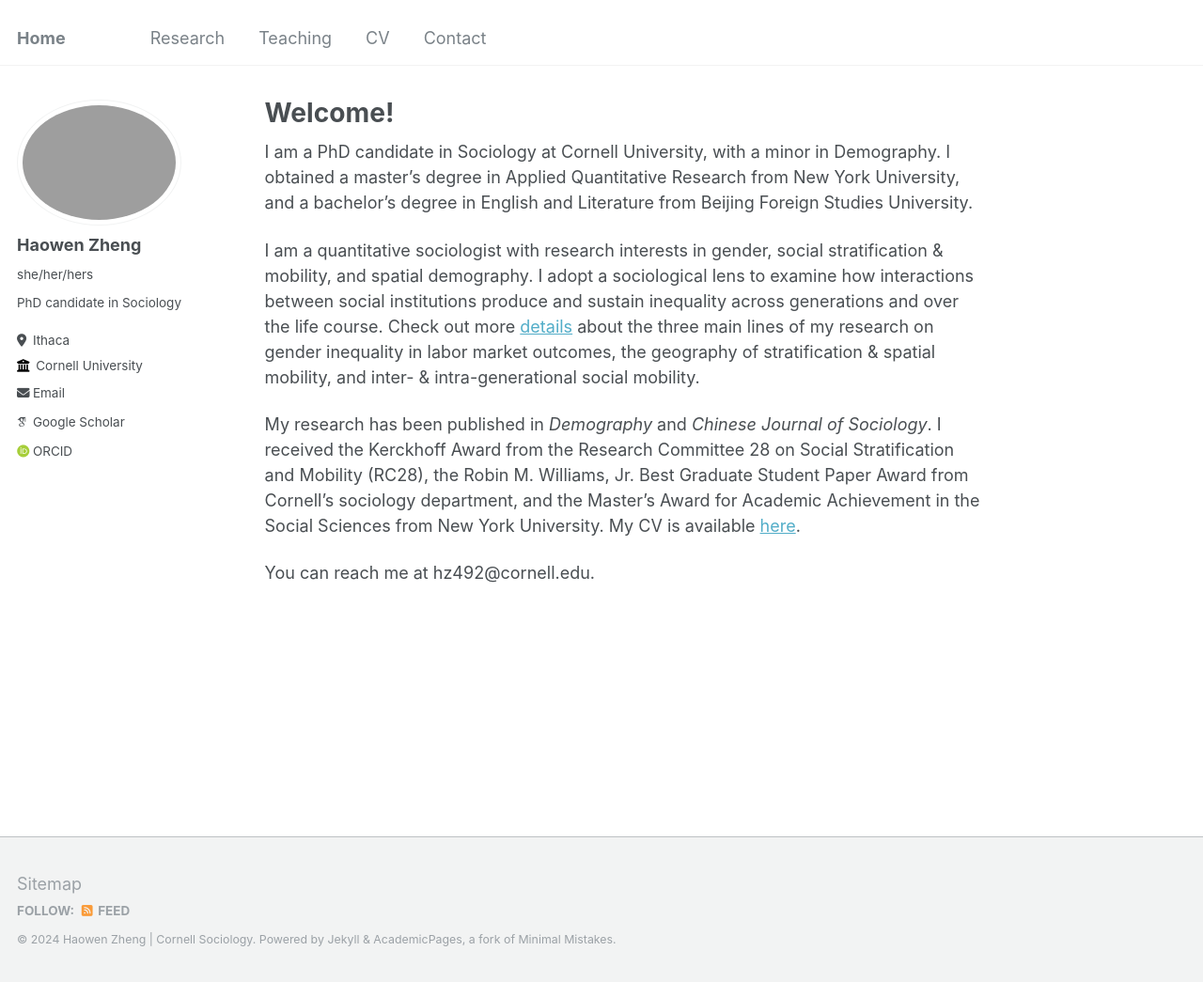
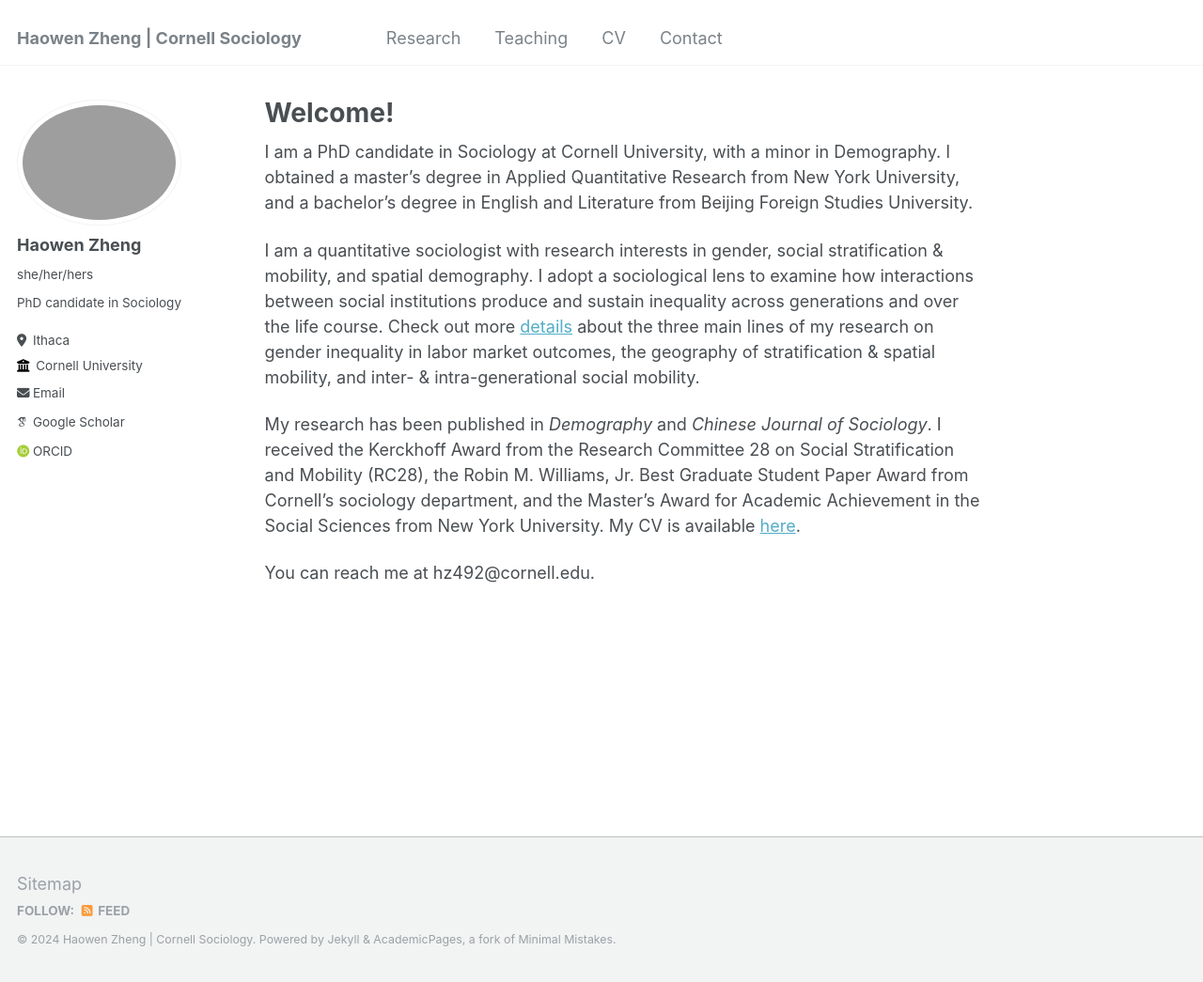
Before and after one commit to haowenzhg/haowenzhg.github.io, a Jekyll site: the page built from _pages/about.md, in a window 1280 px wide and 1045 px high. Shown: the whole window at 94% size. Built offline with Jekyll 4.4.1, drawn with Linux system fonts in a browser that asks for light colours; some web fonts are replaced.

Commit message:
Update _config.yml

```diff
--- a/_config.yml
+++ b/_config.yml
@@ -10,7 +10,7 @@
 
 # Basic Site Settings
 locale                   : "en-US"
-title                    : "Home"
+title                    : "Haowen Zheng | Cornell Sociology"
 title_separator          : "-"
 name                     : &name "Haowen Zheng | Cornell Sociology"
 description              : &description
@@ -67,7 +67,7 @@ author:
   steam            : # Username
   telegram         : # URL
   tumblr           : # Username
-  twitter/X        : "zhenghaowen_soc"
+  twitter/X        : "Zheng_Haowen_"
   vine             : # Username
   weibo            : # Username
   wikipedia        : # Username
```
